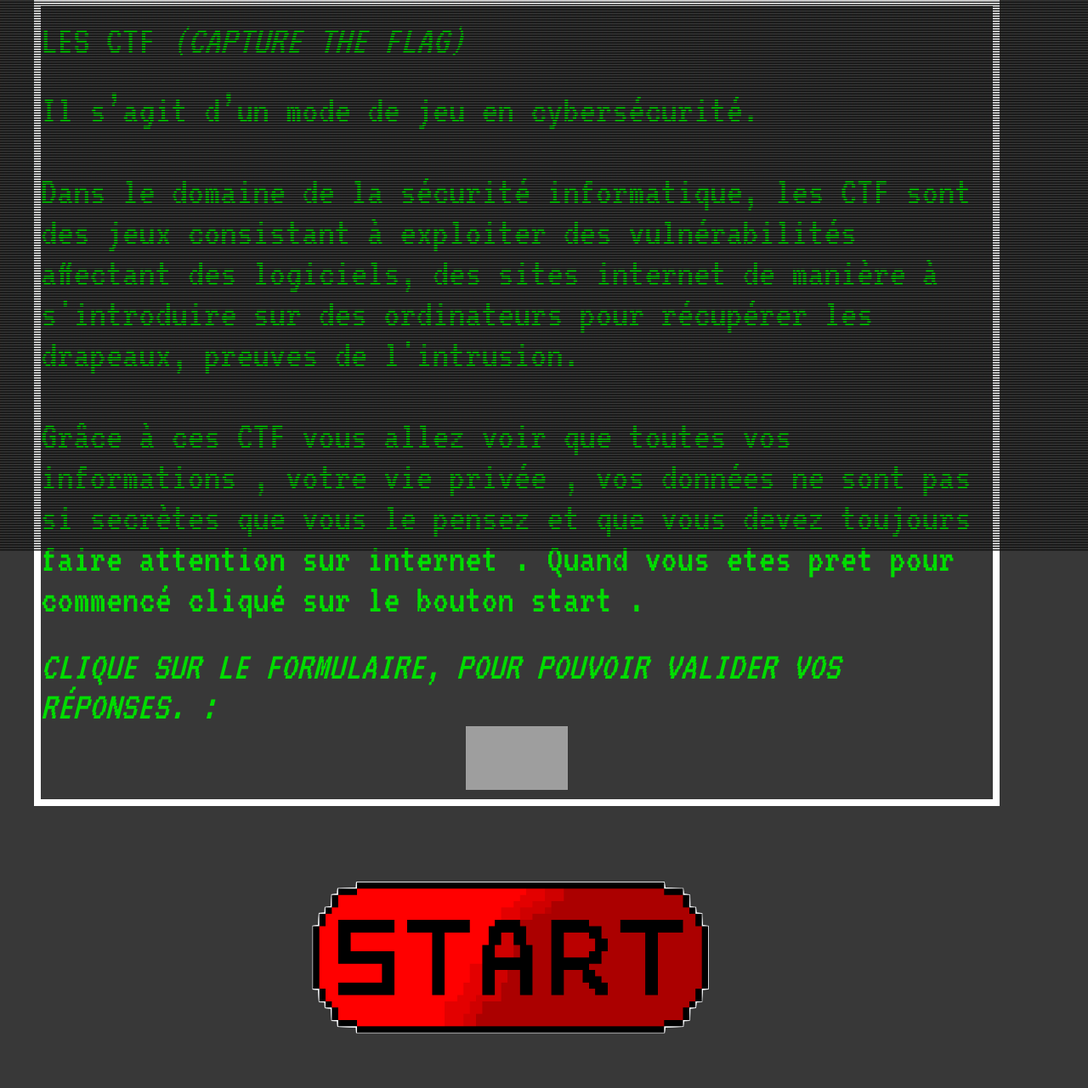
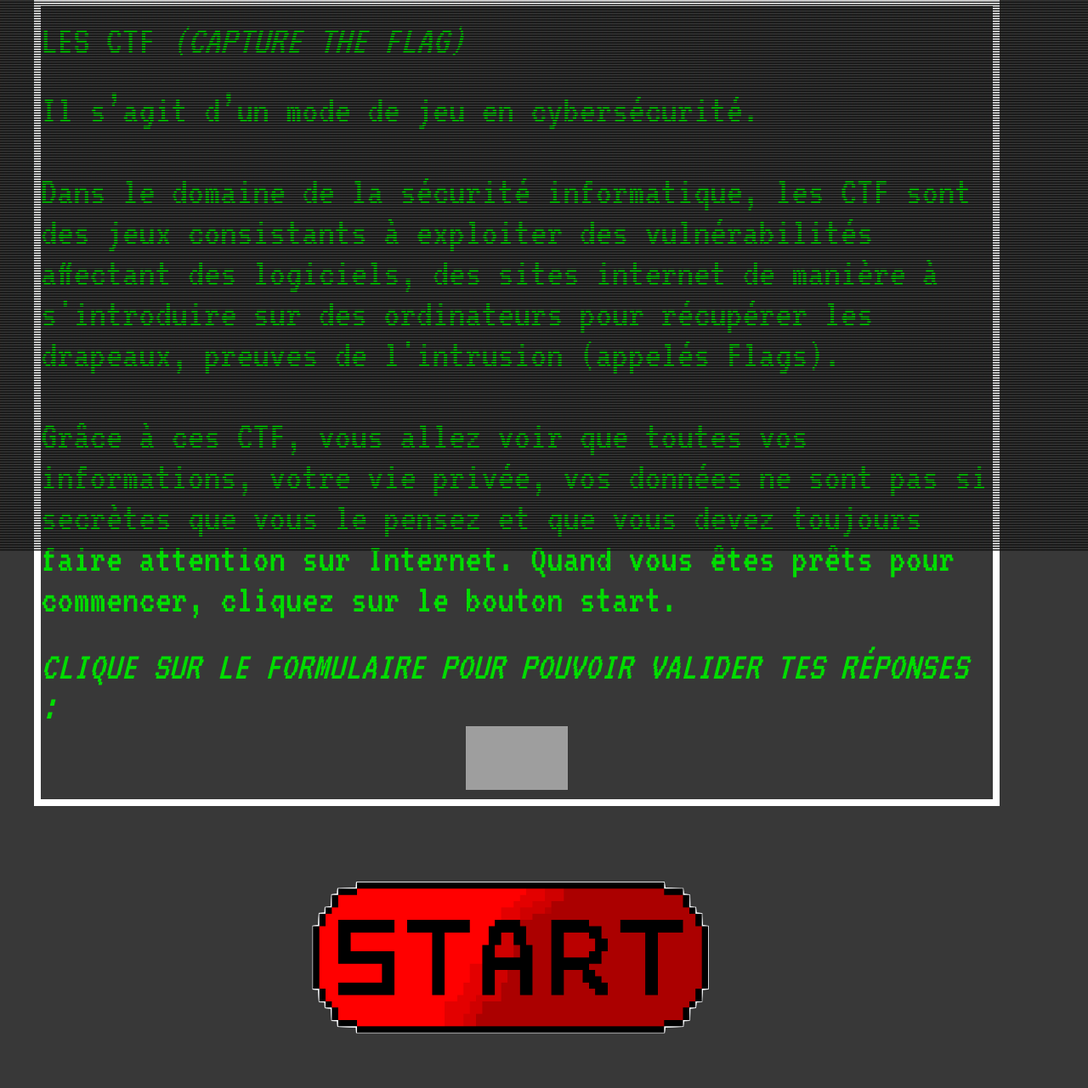
Before and after one commit to cesshack/erreur502, a Symfony app: template templates/ctf/intro.html.twig in a window 1280 px wide. Shown: the part 151-1432 px from the top of the page at 85% size. Run offline with Twig, Linux system fonts and the light colour scheme; the template is opened without the code that fills it, so the values that code supplies are empty; some libraries are stand-ins or nearby versions; some web fonts are replaced; grey boxes are pictures that could not be loaded.

Commit message:
Update intro.html.twig

```diff
--- a/templates/ctf/intro.html.twig
+++ b/templates/ctf/intro.html.twig
@@ -7,7 +7,7 @@
      <link rel="stylesheet" href="css/index.css" type="text/css">
      <link href='https://fonts.googleapis.com/css?family=BenchNine:300,400,700' rel='stylesheet' type='text/css'>
      <title>{% block title %} [ERREUR 502]{% endblock %}</title>
-    <meta name="description" content="Erreur 502 est un site web permettant à chacun de tester et d'améliorer ses connaissances dans le domaine de l'informatique ."
+    <meta name="description" content="Erreur 502 est un site web permettant à chacun de tester et d'améliorer ses connaissances dans le domaine de l'informatique et de la cybersécurité."
     <meta name="keywords" content="hackcess,roanne,rt,iut rt roanne,reseau,info,formation info, hacking, challenge, solution, exercice, hacking challenge, hack challenge, exercice hack, exercice hacking, capture the flag, CTF, security, sécurité, Documentation,Applicatif,Cryptologie,Challenges,Réseaux,Cracking,Web - Client,Programmation,Cryptanalyse,Communauté,Chat Box,Application,Présentation,Session,Transport ,Réseau,Liaison,Physique,Stéganographie,Web - Serveur,Cracking,Réaliste,Informations,L'association,Faiblesses Découvertes,Forum,Le projet,Challenges, Hacking et Sécurité Informatique,Général,Contribuer,IRC,Serveur Discord,Réseau,Capture The Flag,App - Script,Calendrier,CTF all the day,Capture The Flag,Sponsors &amp; Partenaires,App - Système,Forensic,Web,Discuter,">
     <meta name="color-scheme" content="light dark">
     <script>
@@ -35,14 +35,14 @@
 <font size="72">
 Il s’agit d’un mode de jeu en cybersécurité.<br></br>
 
-Dans le domaine de la sécurité informatique, les CTF sont des jeux consistant à exploiter des vulnérabilités affectant des logiciels, des sites internet de manière à s'introduire sur des ordinateurs pour récupérer les drapeaux, preuves de l'intrusion.
+Dans le domaine de la sécurité informatique, les CTF sont des jeux consistants à exploiter des vulnérabilités affectant des logiciels, des sites internet de manière à s'introduire sur des ordinateurs pour récupérer les drapeaux, preuves de l'intrusion (appelés Flags).
 <br></br>
-Grâce à ces CTF vous allez voir que toutes vos informations , votre vie privée , vos données ne sont pas si secrètes que vous le pensez et que vous devez toujours faire attention sur internet .
+Grâce à ces CTF, vous allez voir que toutes vos informations, votre vie privée, vos données ne sont pas si secrètes que vous le pensez et que vous devez toujours faire attention sur Internet.
 
-Quand vous etes pret pour commencé cliqué sur le bouton start .
+Quand vous êtes prêts pour commencer, cliquez sur le bouton start.
 </font>
 <br><br/>
-<h2><i>Clique sur le formulaire, pour pouvoir valider vos réponses. :</i></h2>
+<h2><i>Clique sur le formulaire pour pouvoir valider tes réponses :</i></h2>
 	<Div Align=center>
 <a href="https://docs.google.com/forms/d/e/1FAIpQLSeo6g5htluKYcoC9nFYCrd0Qj1BK9zvqIyvZrPadXjY6RKesw/viewform?usp=sf_link" title="clique ici !">
 	<img alt="texte alternatif pour le lien image" src="https://cdn2.clc2l.fr/t/g/o/google-forms-FlBdo4.png" width="120" height="75"/>
```
